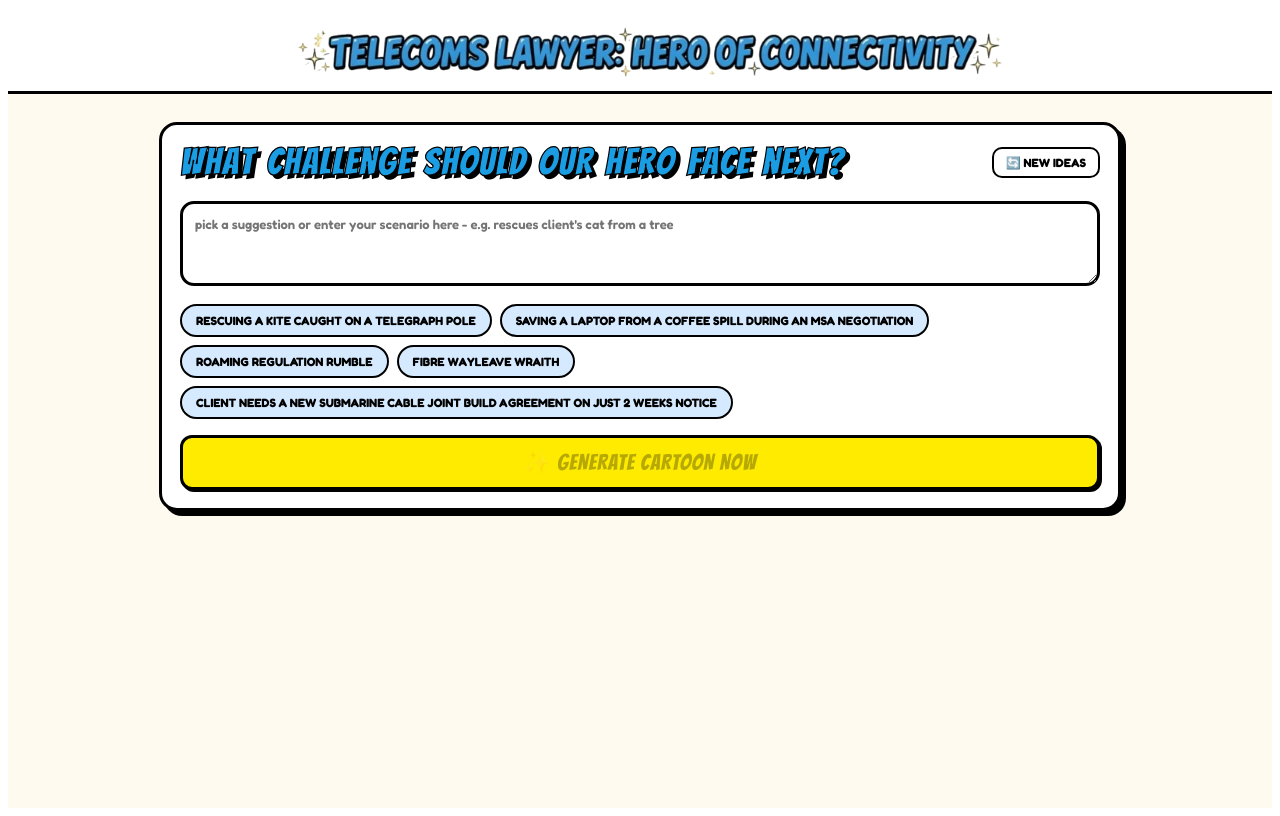
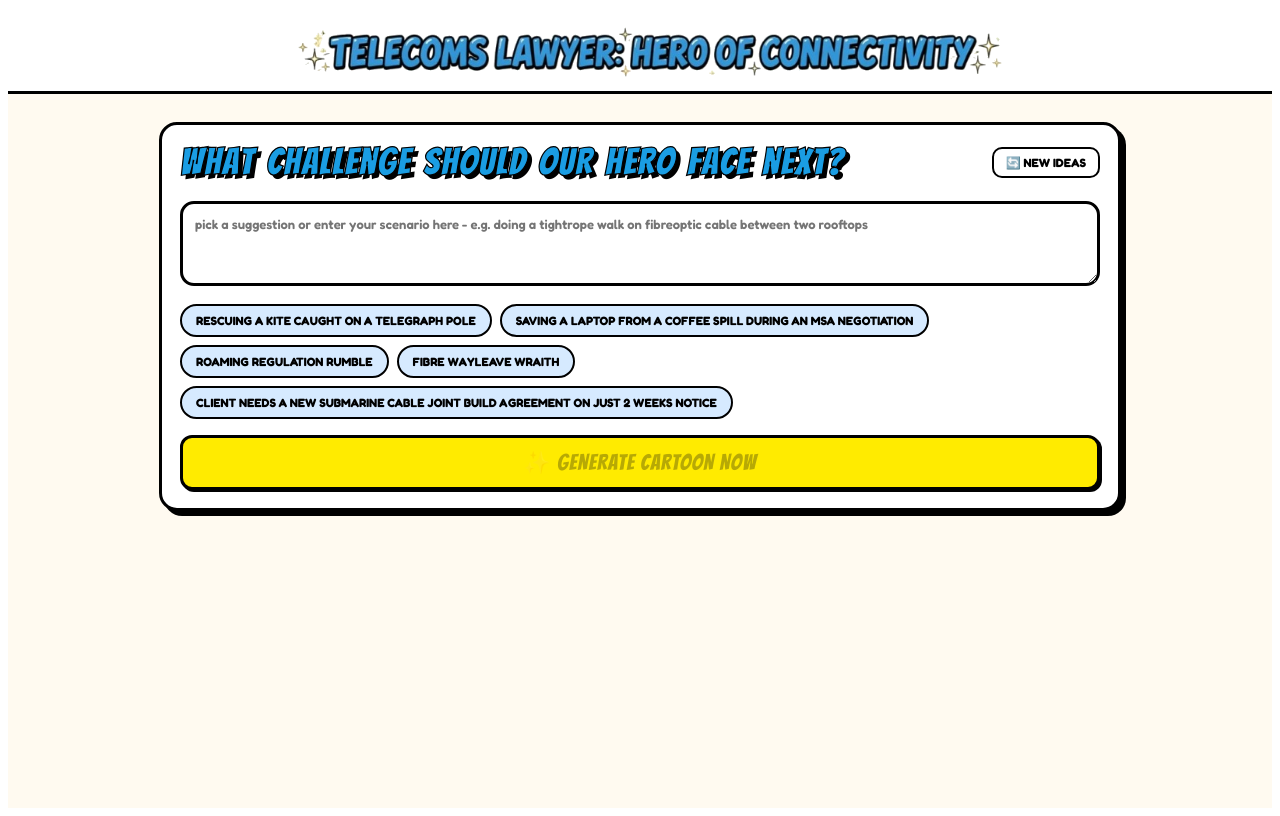
Before and after one commit to conradimike-alt/telecoms-lawyer-new, a Next.js app: page / in a window 1280 px wide. Built offline with nearby package versions, Linux system fonts and the light colour scheme.

Commit message:
Change textarea placeholder for scenario input
Updated the placeholder text in the textarea to provide a more specific example.

```diff
--- a/pages/index.js
+++ b/pages/index.js
@@ -144,7 +144,7 @@ export default function Home() {
             </h1>
             <button onClick={() => setSuggestions(getRandomChallenges())} style={{ background: "white", border: "2.5px solid black", borderRadius: 10, padding: "6px 12px", fontFamily: "'Fredoka', sans-serif", fontWeight: 800, fontSize: 12, cursor: "pointer", whiteSpace: "nowrap" }}>🔄 NEW IDEAS</button>
           </div>
-          <textarea value={scenario} onChange={(e) => setScenario(e.target.value)} placeholder="pick a suggestion or enter your scenario here - e.g. rescues client's cat from a tree" style={{ width: "100%", border: "3px solid black", borderRadius: 14, padding: 12, fontSize: 13, minHeight: 85, fontFamily: "'Fredoka', sans-serif", fontWeight: 600, boxSizing: "border-box" }} />
+          <textarea value={scenario} onChange={(e) => setScenario(e.target.value)} placeholder="pick a suggestion or enter your scenario here - e.g. doing a tightrope walk on fibreoptic cable between two rooftops" style={{ width: "100%", border: "3px solid black", borderRadius: 14, padding: 12, fontSize: 13, minHeight: 85, fontFamily: "'Fredoka', sans-serif", fontWeight: 600, boxSizing: "border-box" }} />
           <div style={{ display: "flex", flexWrap: "wrap", gap: 8, marginTop: 14 }}>
             {suggestions.map((s) => (
               <button key={s} onClick={() => setScenario(s)} style={{ background: "#d6eaff", border: "2.5px solid black", borderRadius: 999, padding: "7px 14px", fontSize: 12, fontFamily: "'Fredoka', sans-serif", fontWeight: 800, textTransform: "uppercase", cursor: "pointer" }}>{s}</button>
```
